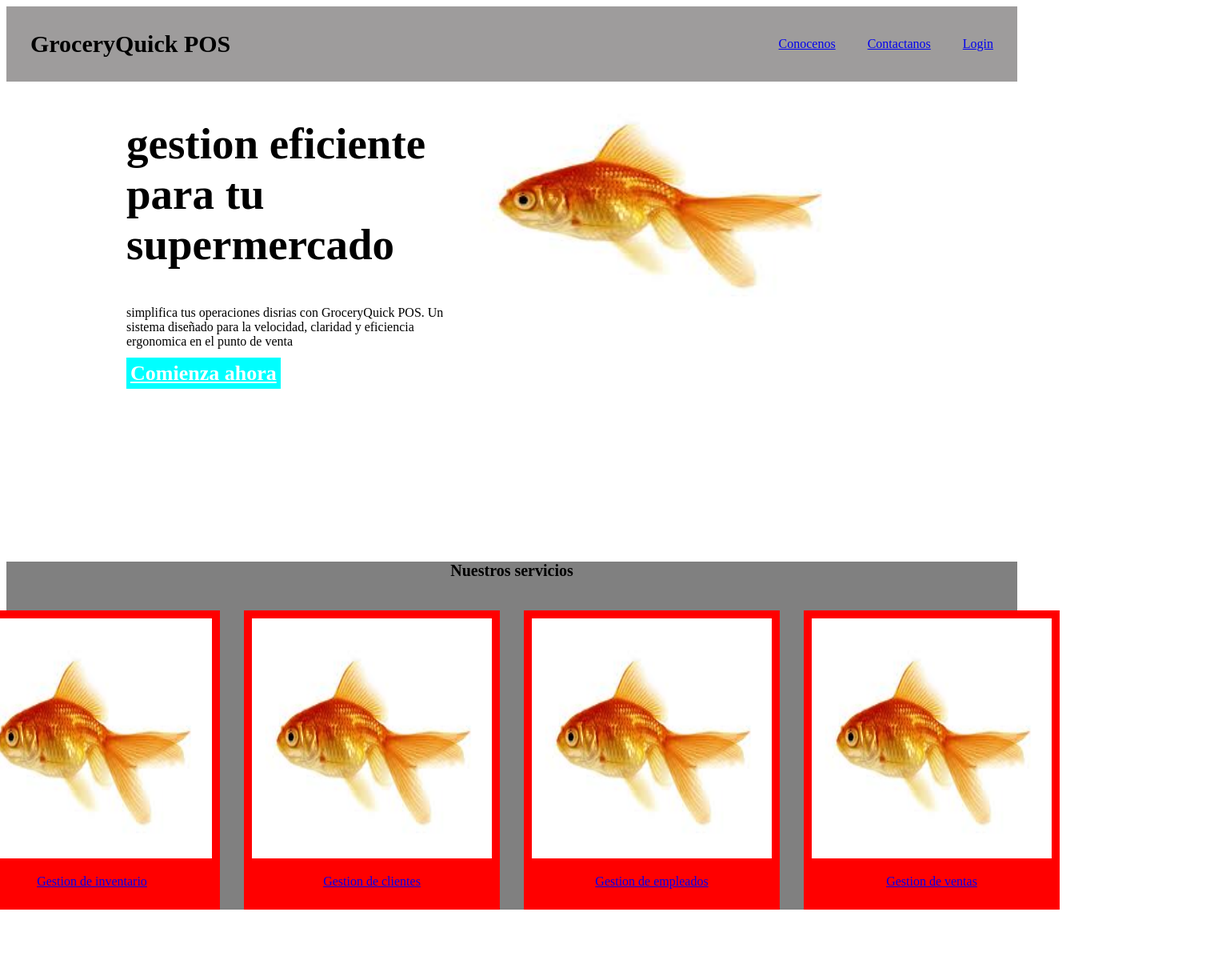
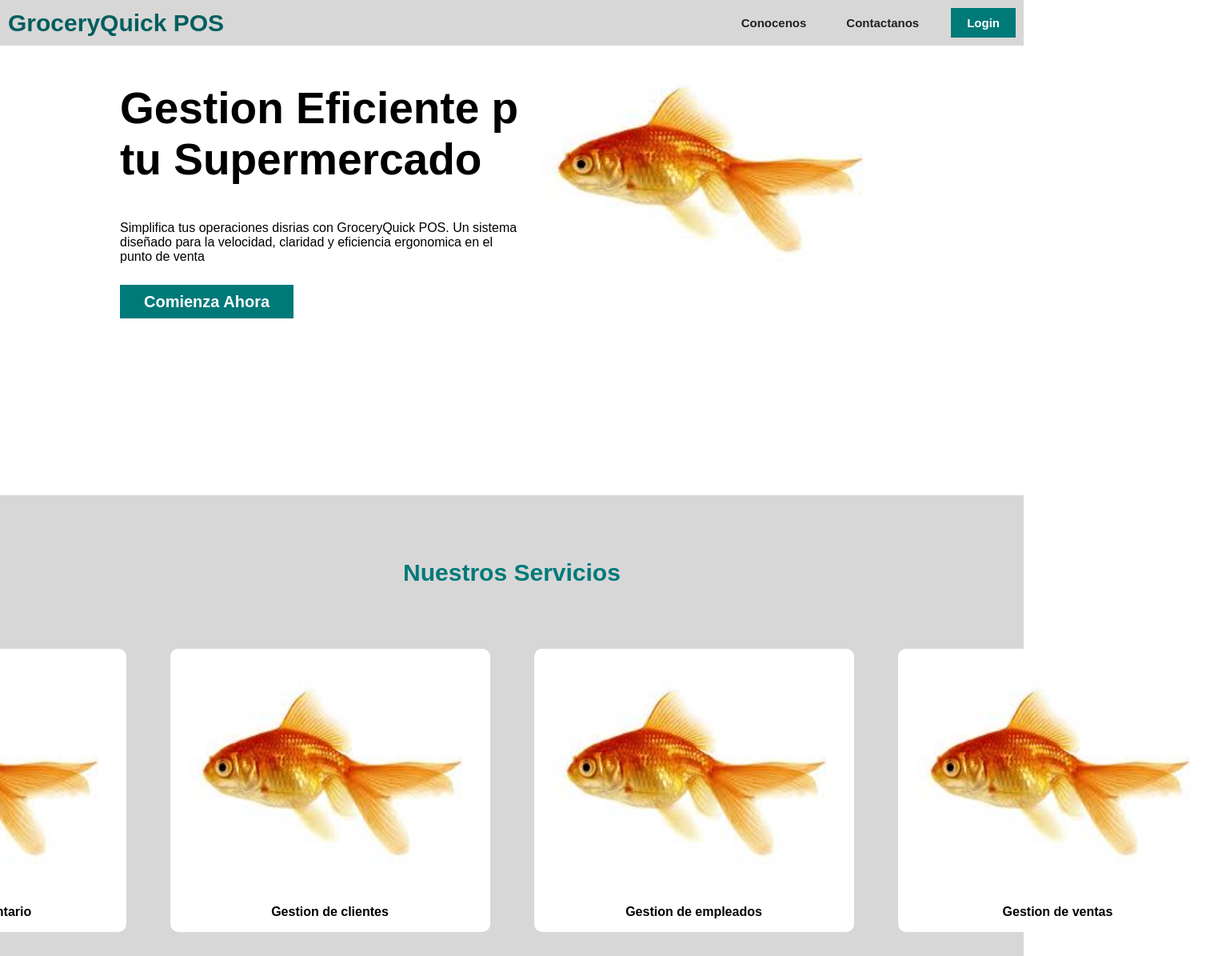
Before and after one commit to GANDALF-59/landing_page, a plain HTML site: page index.html in a window 1280 px wide. Shown: the whole page at 80% size, 1523 px wide, since content can reach past the window. Before the commit the page ends 1145 px from the top, so only its background shows below. Drawn offline with Linux system fonts and the light colour scheme.

Commit message:
pretty much done

```diff
--- a/css/styles.css
+++ b/css/styles.css
@@ -1,3 +1,9 @@
+body
+{
+    margin: 0;
+    font-family: "Work sans", sans-serif;
+}
+
 #brand_name
 {
     font-size: 30px;
@@ -5,17 +11,37 @@
 
 nav
 {
-    background-color: rgb(158, 156, 156);
+    background-color: rgb(216, 215, 215);
     display: flex;
     justify-content: space-between;
     align-items: center;
-    padding: 30px;
+    padding: 10px;
+
+    #brand_name
+    {
+        color: #015e5e;
     }
 
     #nav_opc
     {
+        a
+        {
+            text-decoration: none;
+            padding: 10px;
+            font-weight: bold;
+            font-size: 15px;
+            color: rgb(34, 33, 33);
+        }
         display: flex;
-    gap: 40px;
+        gap: 30px;
+
+        #login_button
+        {
+            padding: 10px 20px 10px 20px;
+            color: white;
+            background-color: #007979;
+        }
+    }
 }
 
 #top_part
@@ -23,17 +49,17 @@ nav
     display: flex;
     justify-content: space-between;
     padding-bottom: 200px;
-}
 
     #left_side_text
     {
         a
         {
-        background-color: aqua;
+            background-color: #007979;
             color: white;
             font-weight: bold;
-        font-size: 26px;
-        padding: 5px;
+            font-size: 20px;
+            padding: 10px 30px 10px 30px;
+            text-decoration: none;
         }
         width: 500px;
         padding-left: 150px;
@@ -43,6 +69,12 @@ h2
     {
         font-size: 55px;
         font-weight: bold;
+        width: 600px;
+    }
+
+    p
+    {
+        padding-bottom: 20px;
     }
 
     #big_image
@@ -51,31 +83,44 @@ h2
         justify-content: right;
         padding-right: 200px;
     }
+}
 
 #bottom_list_thing
 {
-    /* display: flex;
-    justify-content: ; */
-    background-color: gray;
-}
+    background-color: rgb(216, 215, 215);
 
     #services
     {
+        color: #007979;
         text-align: center;
         font-weight: bold;
-    font-size: 20px;
+        font-size: 30px;
+        padding: 80px 40px 30px 40px;
     }
 
     #services_list
     {
         display: flex;
         justify-content: center;
-    gap: 30px;
+        align-items: center;
+        gap: 55px;
     }
 
     .elements
     {
         text-align: center;
-    padding: 10px;
-    background-color: red;
+        background-color: white;
+        border-radius: 10px;
+        margin-bottom: 30px;
+        a
+        {
+            text-decoration: none;
+            color: black;
+            font-weight: bold;
         }
+        img
+        {
+            border-radius: 10px;
+        }
+    }
+}
--- a/index.html
+++ b/index.html
@@ -16,7 +16,7 @@
             <div id="nav_opc">
                 <a href="#">Conocenos</a>
                 <a href="#">Contactanos</a>
-                <a href="#">Login</a>
+                <a id="login_button" href="#">Login</a>
             </div>
         </nav>
     </header>
@@ -24,30 +24,30 @@
     <main>
         <div id="top_part">
             <div id="left_side_text">
-                <h2>gestion eficiente para tu supermercado</h2>
-                <p>simplifica tus operaciones disrias con GroceryQuick POS. Un sistema diseñado para la velocidad, claridad y eficiencia ergonomica en el punto de venta</p>
-                <a href="#">Comienza ahora</a>
+                <h2>Gestion Eficiente para tu Supermercado</h2>
+                <p>Simplifica tus operaciones disrias con GroceryQuick POS. Un sistema diseñado para la velocidad, claridad y eficiencia ergonomica en el punto de venta</p>
+                <a href="#">Comienza Ahora</a>
             </div>
             <img id="big_image" src="img/placeHolder.jpg" alt="" height="300" width="600">
         </div>
 
         <div id="bottom_list_thing">
-            <p id="services">Nuestros servicios</p><br>
+            <p id="services">Nuestros Servicios</p><br>
             <div id="services_list">
                 <div class="elements">
-                    <img src="img/placeHolder.jpg" alt="" height="300" width="300">
+                    <img src="img/placeHolder.jpg" alt="" height="300" width="400">
                     <p><a href="#">Gestion de inventario</a></p>
                 </div>
                 <div class="elements">
-                    <img src="img/placeHolder.jpg" alt="" height="300" width="300">
+                    <img src="img/placeHolder.jpg" alt="" height="300" width="400">
                     <p><a href="#">Gestion de clientes</a></p>
                 </div>
                 <div class="elements">
-                    <img src="img/placeHolder.jpg" alt="" height="300" width="300">
+                    <img src="img/placeHolder.jpg" alt="" height="300" width="400">
                     <p><a href="#">Gestion de empleados</a></p>
                 </div>
                 <div class="elements">
-                    <img src="img/placeHolder.jpg" alt="" height="300" width="300">
+                    <img src="img/placeHolder.jpg" alt="" height="300" width="400">
                     <p><a href="#">Gestion de ventas</a></p>
                 </div>
             </div>
```
Lines whose indentation alone changed are shown as unchanged.
